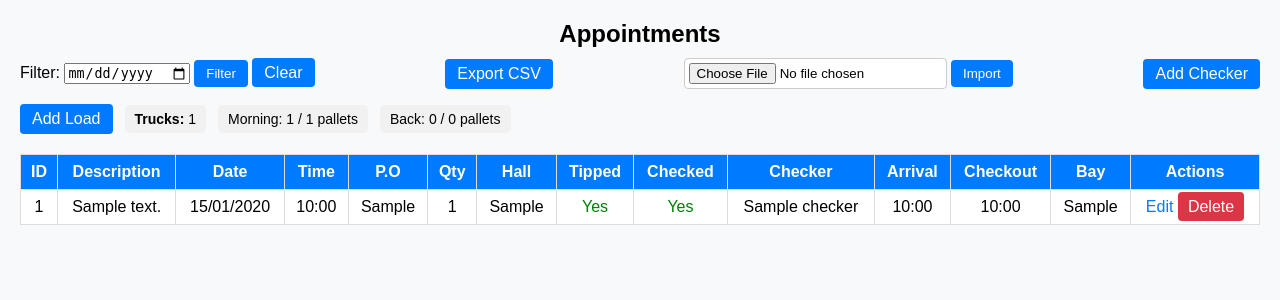
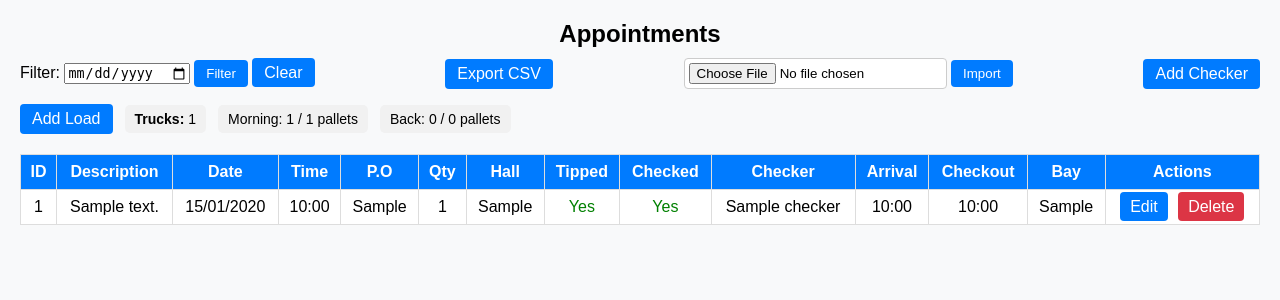
Before and after one commit to Buenomaurilio/Django_GoodsIn, a Django app: page / in a window 1280 px wide. Shown: the top 300 px of the page. Run offline with Django 5.2, Linux system fonts and the light colour scheme; a user stored in the database is signed in; tables that the repository leaves empty hold one stand-in row (values such as "Sample post").

Commit message:
btn delete/edit

```diff
--- a/templates/appointments/appointment_list.html
+++ b/templates/appointments/appointment_list.html
@@ -3,6 +3,21 @@
 
 {% block content %}
 <style>
+  .btn-edit {
+    background-color: #007bff;
+    color: white;
+    padding: 6px 10px;
+    border: none;
+    border-radius: 4px;
+    cursor: pointer;
+    text-decoration: none;
+    margin-right: 6px;
+  }
+
+  .btn-edit:hover {
+    background-color: #0056b3;
+  }
+
   .btn-delete {
     background-color: #dc3545;
     color: white;
@@ -182,11 +197,9 @@
       <td>{{ appt.check_out_time|time:"H:i" }}</td>
       <td>{{ appt.bay1 }}</td>
       <td>
-        <a href="{% url 'edit_appointment' appt.id %}">Edit</a>
+        <a href="{% url 'edit_appointment' appt.id %}" class="btn-edit">Edit</a>
         <a href="{% url 'delete_appointment' appt.id %}" class="btn-delete" onclick="return confirm('Are you sure you want to delete this appointment?')">Delete</a>
       </td>
-
-
     </tr>
     {% empty %}
     <tr><td colspan="14">No appointments found.</td></tr>
```
